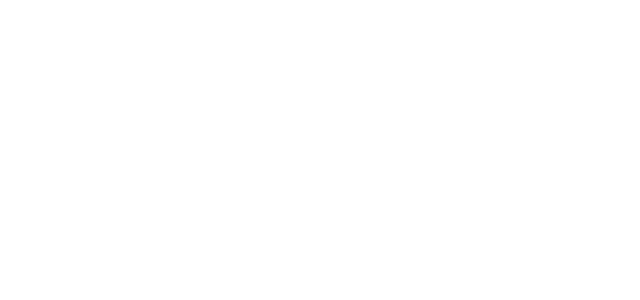
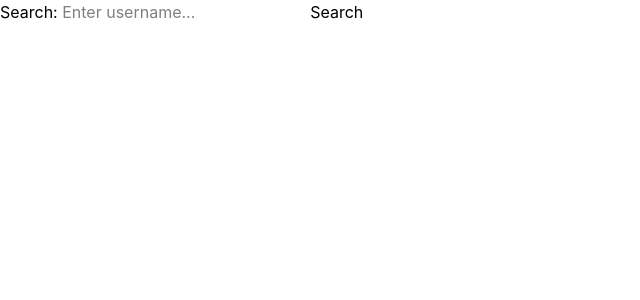
Before and after one commit to skyzerx777/github-profile-explorer, a Vue app: page / in a window 1280 px wide. Shown: the top 300 px of the page, without its empty margins (0-640 px from the left). Built offline with nearby package versions, Linux system fonts and the light colour scheme.

Commit message:
Added debounced search bar and suggestions

```diff
--- a/src/App.vue
+++ b/src/App.vue
@@ -1,5 +1,17 @@
 <script setup lang="ts">
+import { ref } from 'vue';
+import SearchBar from './components/SearchBar.vue';
+import type { IUser } from './types.ts';
 import '/src/App.css';
+
+const selectedUser = ref<IUser | null>(null);
+const loading = ref(false);
 </script>
 
-<template></template>
+<template>
+	<SearchBar
+		@update-user="selectedUser = $event"
+		@update-loading="loading = $event"
+		:loading
+	/>
+</template>
--- /dev/null
+++ b/src/components/SearchBar.vue
@@ -0,0 +1,80 @@
+<script setup lang="ts">
+import type { IUser } from '@/types';
+import { useDebouncedRef } from '@/utils/debouncedRef';
+import { ref, watch } from 'vue';
+
+const emit = defineEmits<{
+	'update-user': [user: IUser];
+	'update-loading': [loading: boolean];
+}>();
+
+const loading = defineProps<{ loading: boolean }>();
+
+const searchInput = useDebouncedRef('');
+const suggestions = ref<IUser[] | []>([]);
+
+async function selectUser(username: string) {
+	searchInput.value = '';
+	suggestions.value = [];
+
+	await loadUserInfo(username);
+}
+
+async function loadUserInfo(username: string) {
+	emit('update-loading', true);
+	const response = await fetch(`https://api.github.com/users/${username}`, {
+		headers: {
+			accept: 'application/vnd.github+json',
+		},
+	});
+
+	const data: IUser = await response.json();
+
+	emit('update-user', data);
+	emit('update-loading', false);
+}
+
+watch(searchInput, async () => {
+	if (searchInput.value.length < 2) {
+		suggestions.value = [];
+		return;
+	}
+
+	const response = await fetch(
+		`https://api.github.com/search/users?q=${searchInput.value}&per_page=5`,
+		{
+			headers: {
+				accept: 'application/vnd.github+json',
+			},
+		},
+	);
+
+	const data = await response.json();
+
+	suggestions.value = data.items;
+});
+</script>
+
+<template>
+	<form @submit.prevent="selectUser(searchInput)" class="relative">
+		<div>
+			<label>
+				Search:
+				<input
+					v-model="searchInput"
+					type="text"
+					name="user-search"
+					placeholder="Enter username..."
+				/>
+			</label>
+			<button type="submit" :disabled="!loading || !searchInput">Search</button>
+		</div>
+		<div v-if="suggestions.length > 0" class="absolute left-0 top-full">
+			<div v-for="user in suggestions" :key="user.id">
+				<p @click="selectUser(user.login)" class="cursor-pointer">
+					{{ user.login }}
+				</p>
+			</div>
+		</div>
+	</form>
+</template>
--- /dev/null
+++ b/src/types.ts
@@ -0,0 +1,35 @@
+export interface IUser {
+	avatar_url: string | null;
+	bio: string | null;
+	blog: string;
+	company: string | null;
+	created_at: string;
+	email: string | null;
+	events_url: string;
+	followers: number;
+	followers_url: string;
+	following: number;
+	following_url: string;
+	gists_url: string;
+	gravatar_id: string;
+	hireable: boolean | null;
+	html_url: string;
+	id: number;
+	location: string | null;
+	login: string;
+	name: string | null;
+	node_id: string;
+	organizations_url: string;
+	public_gists: number;
+	public_repos: number;
+	received_events_url: string;
+	repos_url: string;
+	site_admin: boolean;
+	starred_url: string;
+	subscriptions_url: string;
+	twitter_username: string | null;
+	type: 'User' | 'Organization';
+	updated_at: string;
+	url: string;
+	user_view_type: string;
+}
--- /dev/null
+++ b/src/utils/debouncedRef.ts
@@ -0,0 +1,20 @@
+import { customRef } from 'vue';
+
+export function useDebouncedRef(value: string, delay = 300) {
+	let timeout: number;
+	return customRef((track, trigger) => {
+		return {
+			get() {
+				track();
+				return value;
+			},
+			set(newValue: string) {
+				clearTimeout(timeout);
+				timeout = setTimeout(() => {
+					value = newValue;
+					trigger();
+				}, delay);
+			},
+		};
+	});
+}
```
